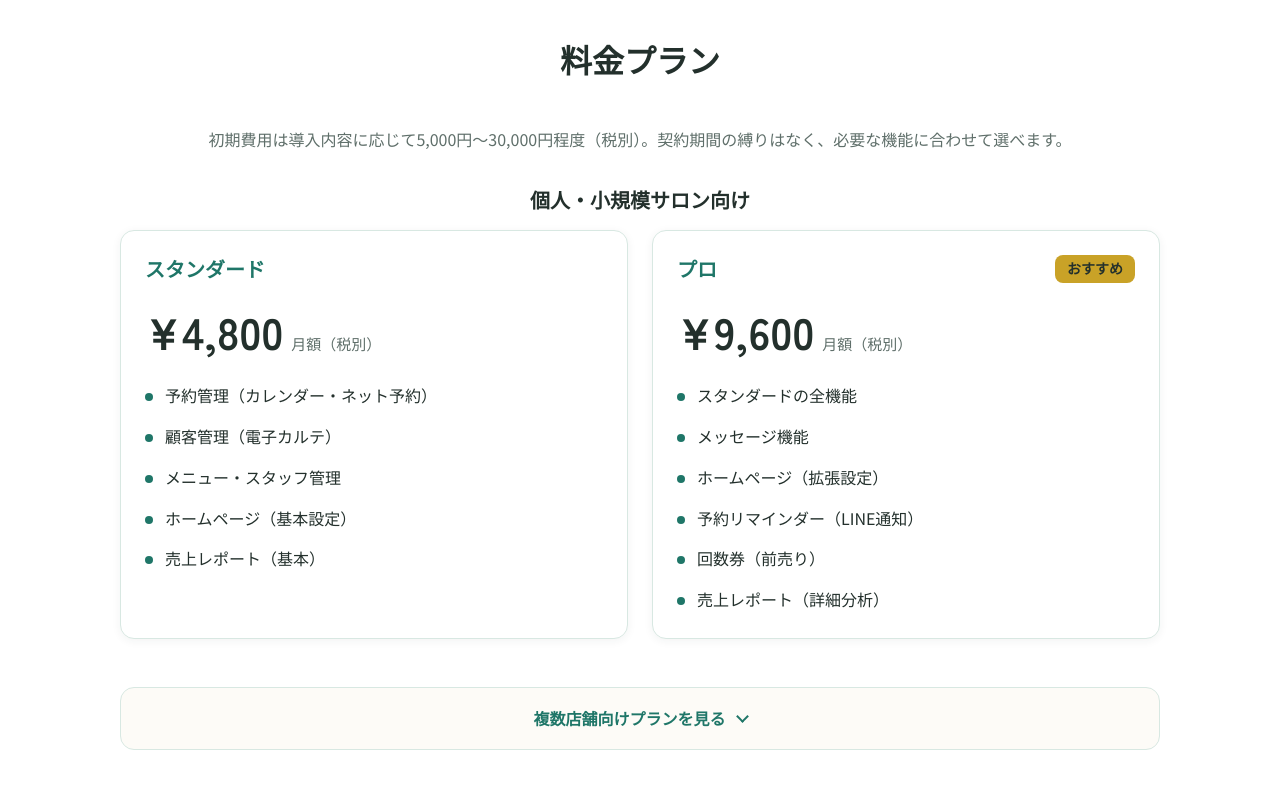
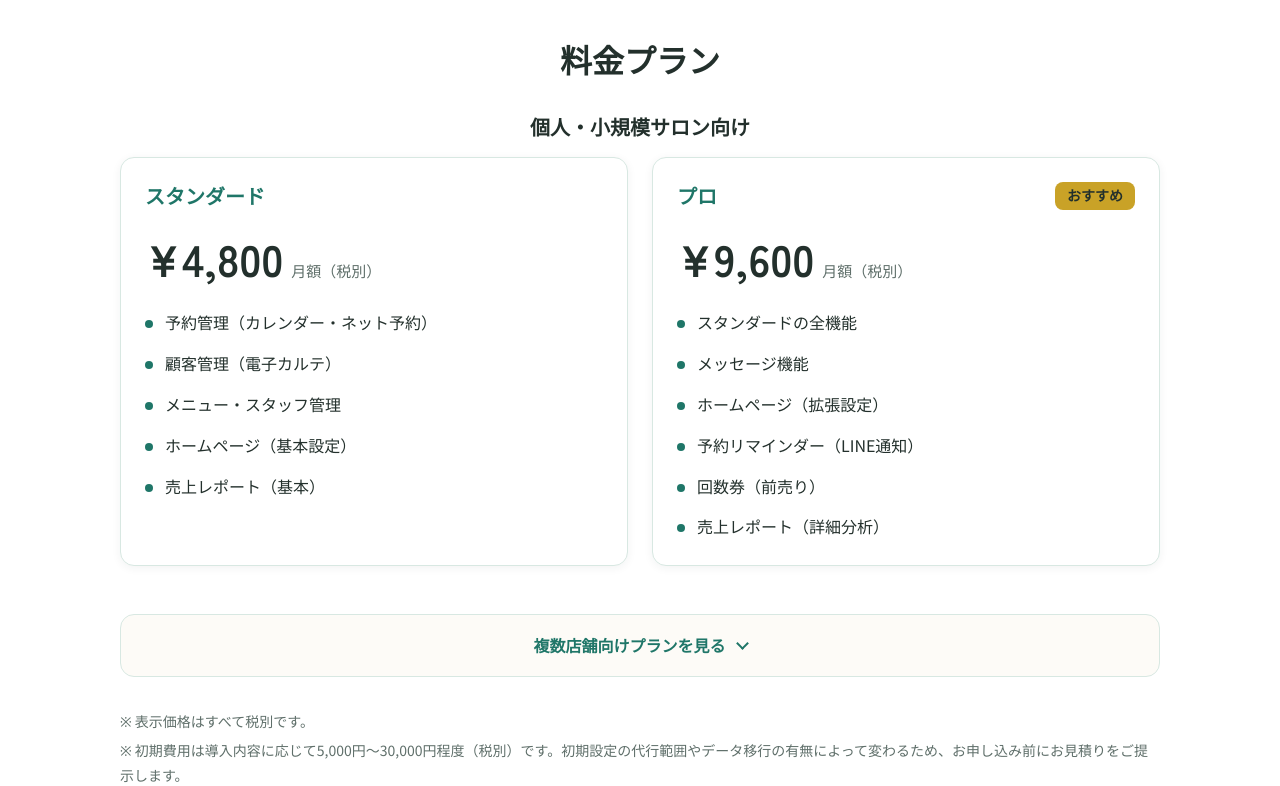
Before and after one commit to ohura-bitspace/bitsalon-lp, a React (Vite) app: page / in a window 1280 px wide. Shown: the part 2480-3266 px from the top of the page. Built offline with nearby package versions, Linux system fonts and the light colour scheme; no server answers.

Commit message:
料金プランのリード文を整理し初期費用を注記に移す

```diff
--- a/src/sections/PricingSection.tsx
+++ b/src/sections/PricingSection.tsx
@@ -33,10 +33,6 @@ export default function PricingSection() {
     <section id="pricing" className="section section--tinted">
       <div className="container pricing">
         <h2 className="section__title">料金プラン</h2>
-        <p className="section__lead">
-          初期費用は導入内容に応じて5,000円〜30,000円程度（税別）。契約期間の縛りはなく、必要な機能に合わせて選べます。
-        </p>
-
         <div className="pricing__groups">
           {planGroups.map((group) =>
             group.collapsible ? (
@@ -64,7 +60,7 @@ export default function PricingSection() {
         <div className="pricing__notes">
           <p>※ 表示価格はすべて税別です。</p>
           <p>
-            ※ 初期費用は初期設定の代行範囲やデータ移行の有無によって変わります。お申し込み前にお見積りをご提示します。
+            ※ 初期費用は導入内容に応じて5,000円〜30,000円程度（税別）です。初期設定の代行範囲やデータ移行の有無によって変わるため、お申し込み前にお見積りをご提示します。
           </p>
           <p>
             ※ お支払いはクレジットカードと銀行振込に対応しています。プランの変更は管理画面からいつでも行えます。
```
